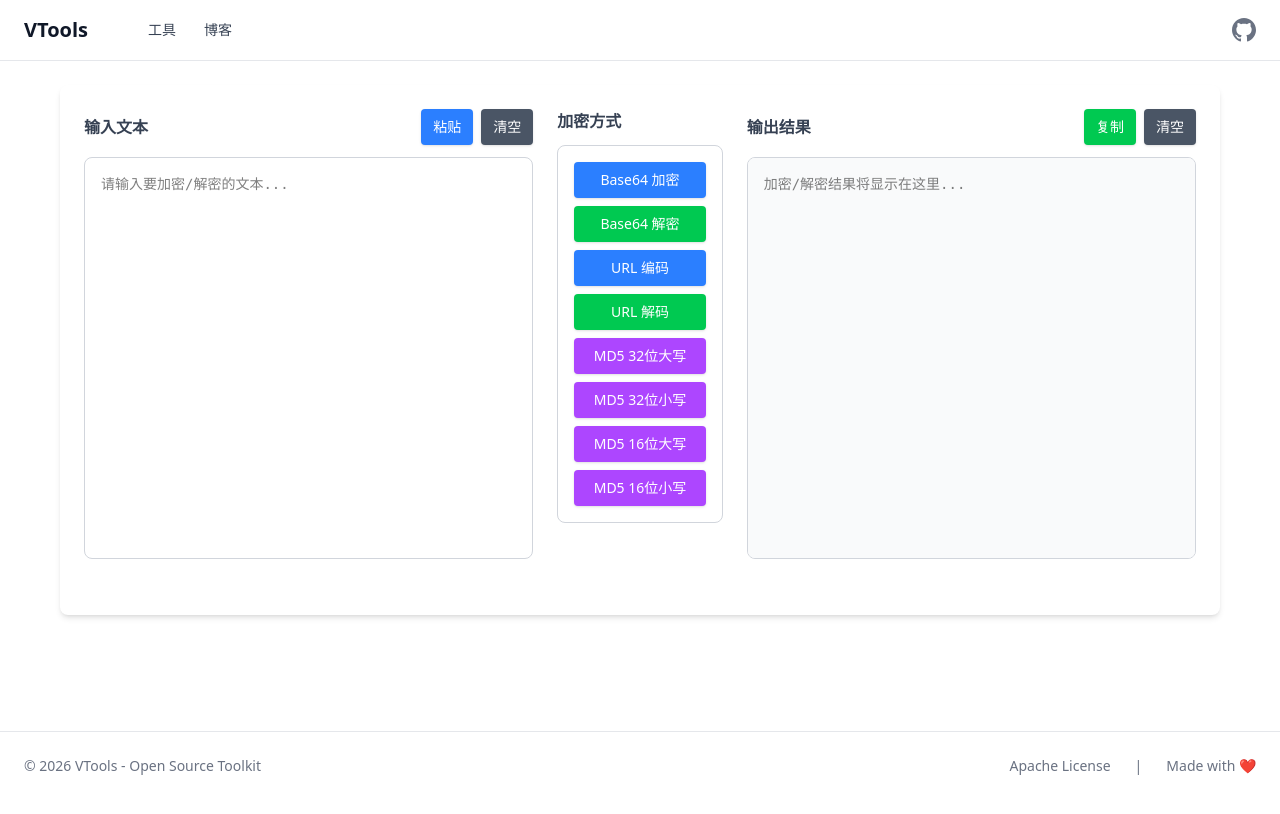
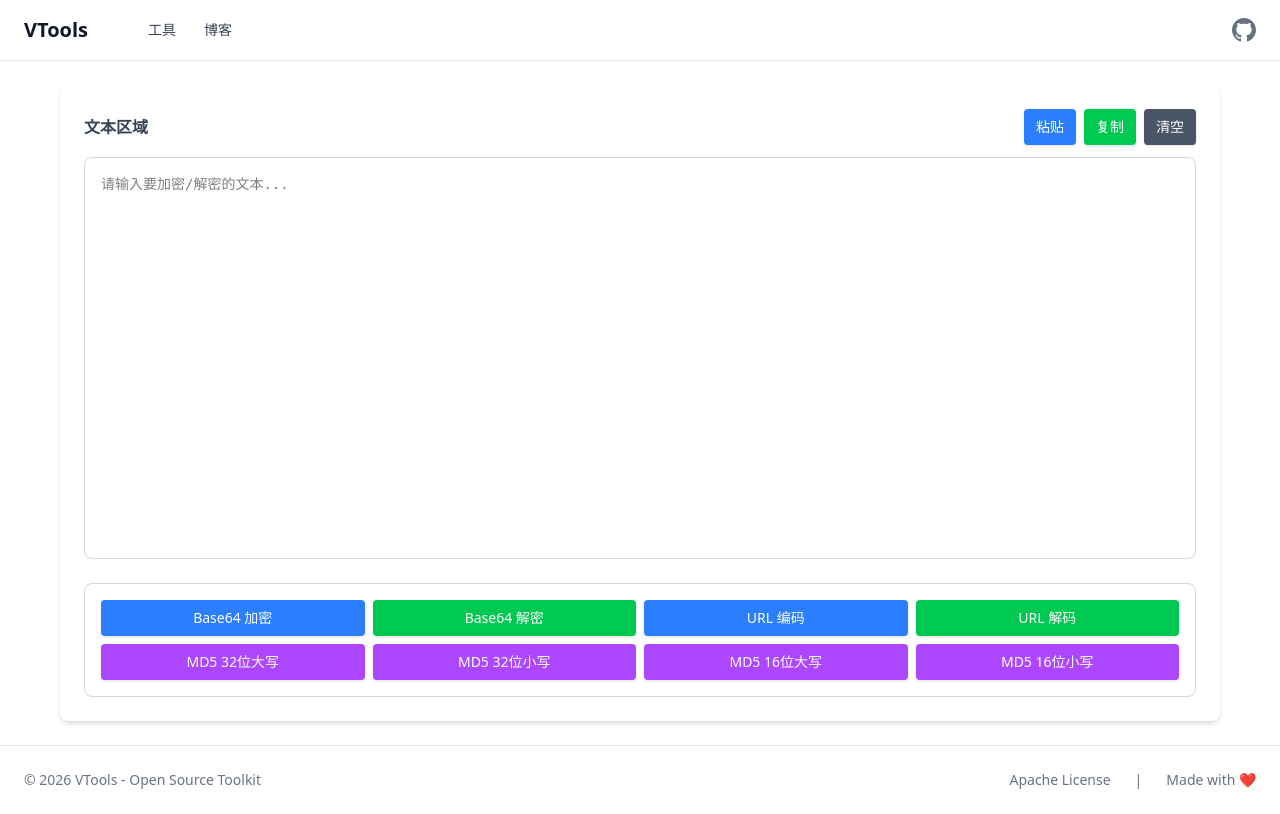
Before and after one commit to chihqiang/vtools, a Vue app: page /encryption in a window 1280 px wide. Built offline with nearby package versions, Linux system fonts and the light colour scheme.

Commit message:
♻️ refactor: 简化界面布局并移除输出区域
将三栏布局改为单栏布局，移除独立的输出区域
所有加密操作结果直接显示在输入区域
简化清空功能，合并输入输出清空操作

```diff
--- a/src/views/tools/EncryptionTool.vue
+++ b/src/views/tools/EncryptionTool.vue
@@ -1,16 +1,20 @@
 <template>
   <div class="bg-white rounded-lg shadow-md p-6 h-full">
-    <div class="mb-8 grid grid-cols-1 md:grid-cols-12 gap-6">
-      <!-- 左边输入区域 -->
-      <div class="md:col-span-5">
+    <div>
       <div class="flex items-center justify-between mb-3">
-          <h3 class="font-semibold text-gray-700">输入文本</h3>
+        <h3 class="font-semibold text-gray-700">文本区域</h3>
         <div class="flex space-x-2">
           <button
             @click="pasteInput"
             class="px-3 py-2 bg-blue-500 text-white rounded text-sm hover:bg-blue-600 transition-all duration-150 shadow-sm hover:shadow"
           >
             粘贴
+          </button>
+          <button
+            @click="copyOutput"
+            class="px-3 py-2 bg-green-500 text-white rounded text-sm hover:bg-green-600 transition-all duration-150 shadow-sm hover:shadow"
+          >
+            复制
           </button>
           <button
             @click="clearInput"
@@ -20,9 +24,7 @@
           </button>
         </div>
       </div>
-        <!-- 固定高度的输入框 -->
       <div class="border border-gray-300 rounded-lg bg-white overflow-hidden">
-          <!-- 滚动容器 -->
         <div class="max-h-[400px] overflow-y-auto">
           <textarea
             v-model="inputText"
@@ -33,16 +35,9 @@
       </div>
     </div>
 
-      <!-- 中间功能区域 -->
-      <div class="md:col-span-2">
-        <div class="flex items-center justify-between mb-3">
-          <h3 class="font-semibold text-gray-700">加密方式</h3>
-        </div>
-        <div class="border border-gray-300 rounded-lg bg-white overflow-hidden">
-          <!-- 滚动容器 -->
-          <div class="max-h-[400px] overflow-y-auto">
-            <div class="p-4 flex flex-col space-y-2">
-              <!-- Base64 -->
+    <div class="mt-6">
+      <div class="border border-gray-300 rounded-lg bg-white p-4">
+        <div class="grid grid-cols-2 md:grid-cols-4 gap-2">
           <button
             @click="encryptBase64"
             class="px-3 py-2 bg-blue-500 text-white rounded text-sm hover:bg-blue-600 transition-all duration-150 shadow-sm hover:shadow"
@@ -55,8 +50,6 @@
           >
             Base64 解密
           </button>
-
-              <!-- URL编码 -->
           <button
             @click="encodeUrl"
             class="px-3 py-2 bg-blue-500 text-white rounded text-sm hover:bg-blue-600 transition-all duration-150 shadow-sm hover:shadow"
@@ -69,8 +62,6 @@
           >
             URL 解码
           </button>
-
-              <!-- MD5加密 -->
           <button
             @click="md5_32_upper"
             class="px-3 py-2 bg-purple-500 text-white rounded text-sm hover:bg-purple-600 transition-all duration-150 shadow-sm hover:shadow"
@@ -99,41 +90,6 @@
       </div>
     </div>
   </div>
-
-      <!-- 右边输出区域 -->
-      <div class="md:col-span-5">
-        <div class="flex items-center justify-between mb-3">
-          <h3 class="font-semibold text-gray-700">输出结果</h3>
-          <div class="flex space-x-2">
-            <button
-              @click="copyOutput"
-              class="px-3 py-2 bg-green-500 text-white rounded text-sm hover:bg-green-600 transition-all duration-150 shadow-sm hover:shadow"
-            >
-              复制
-            </button>
-            <button
-              @click="clearOutput"
-              class="px-3 py-2 bg-gray-600 text-white rounded text-sm hover:bg-gray-700 transition-all duration-150 shadow-sm hover:shadow"
-            >
-              清空
-            </button>
-          </div>
-        </div>
-        <!-- 固定高度的输出框 -->
-        <div class="border border-gray-300 rounded-lg bg-white overflow-hidden">
-          <!-- 滚动容器 -->
-          <div class="max-h-[400px] overflow-y-auto">
-            <textarea
-              v-model="outputText"
-              readonly
-              placeholder="加密/解密结果将显示在这里..."
-              class="w-full p-4 font-mono text-sm focus:outline-none focus:ring-2 focus:ring-blue-500 focus:border-transparent resize-none transition-all duration-150 min-h-[400px] bg-gray-50"
-            ></textarea>
-          </div>
-        </div>
-      </div>
-    </div>
-  </div>
 </template>
 
 <script setup lang="ts">
@@ -145,7 +101,6 @@ import Utf8 from 'crypto-js/enc-utf8'
 
 // 状态管理
 const inputText = ref('')
-const outputText = ref('')
 
 // 消息提示
 const { success, error, warning, info } = useToast()
@@ -163,13 +118,13 @@ const pasteInput = async () => {
 
 // 复制功能
 const copyOutput = async () => {
-  if (!outputText.value) {
+  if (!inputText.value) {
     warning('没有内容可以复制')
     return
   }
 
   try {
-    await navigator.clipboard.writeText(outputText.value)
+    await navigator.clipboard.writeText(inputText.value)
     success('复制成功')
   } catch {
     error('复制失败')
@@ -179,12 +134,7 @@ const copyOutput = async () => {
 // 清空功能
 const clearInput = () => {
   inputText.value = ''
-  info('输入已清空')
-}
-
-const clearOutput = () => {
-  outputText.value = ''
-  info('输出已清空')
+  info('已清空')
 }
 
 // Base64加密
@@ -195,7 +145,7 @@ const encryptBase64 = () => {
   }
 
   try {
-    outputText.value = Base64.stringify(Utf8.parse(inputText.value))
+    inputText.value = Base64.stringify(Utf8.parse(inputText.value))
     success('Base64加密成功')
   } catch {
     error('Base64加密失败')
@@ -210,7 +160,7 @@ const decryptBase64 = () => {
   }
 
   try {
-    outputText.value = Utf8.stringify(Base64.parse(inputText.value))
+    inputText.value = Utf8.stringify(Base64.parse(inputText.value))
     success('Base64解密成功')
   } catch {
     error('Base64解密失败')
@@ -225,7 +175,7 @@ const encodeUrl = () => {
   }
 
   try {
-    outputText.value = encodeURIComponent(inputText.value)
+    inputText.value = encodeURIComponent(inputText.value)
     success('URL编码成功')
   } catch {
     error('URL编码失败')
@@ -240,7 +190,7 @@ const decodeUrl = () => {
   }
 
   try {
-    outputText.value = decodeURIComponent(inputText.value)
+    inputText.value = decodeURIComponent(inputText.value)
     success('URL解码成功')
   } catch {
     error('URL解码失败')
@@ -256,7 +206,7 @@ const md5_32_upper = () => {
 
   try {
     const md5Hash = md5(inputText.value).toString()
-    outputText.value = md5Hash.toUpperCase()
+    inputText.value = md5Hash.toUpperCase()
     success('MD5 32位大写加密成功')
   } catch {
     error('MD5加密失败')
@@ -272,7 +222,7 @@ const md5_32_lower = () => {
 
   try {
     const md5Hash = md5(inputText.value).toString()
-    outputText.value = md5Hash.toLowerCase()
+    inputText.value = md5Hash.toLowerCase()
     success('MD5 32位小写加密成功')
   } catch {
     error('MD5加密失败')
@@ -288,7 +238,7 @@ const md5_16_upper = () => {
 
   try {
     const md5Hash = md5(inputText.value).toString()
-    outputText.value = md5Hash.substring(8, 24).toUpperCase()
+    inputText.value = md5Hash.substring(8, 24).toUpperCase()
     success('MD5 16位大写加密成功')
   } catch {
     error('MD5加密失败')
@@ -304,7 +254,7 @@ const md5_16_lower = () => {
 
   try {
     const md5Hash = md5(inputText.value).toString()
-    outputText.value = md5Hash.substring(8, 24).toLowerCase()
+    inputText.value = md5Hash.substring(8, 24).toLowerCase()
     success('MD5 16位小写加密成功')
   } catch {
     error('MD5加密失败')
```
Lines whose indentation alone changed are shown as unchanged.
